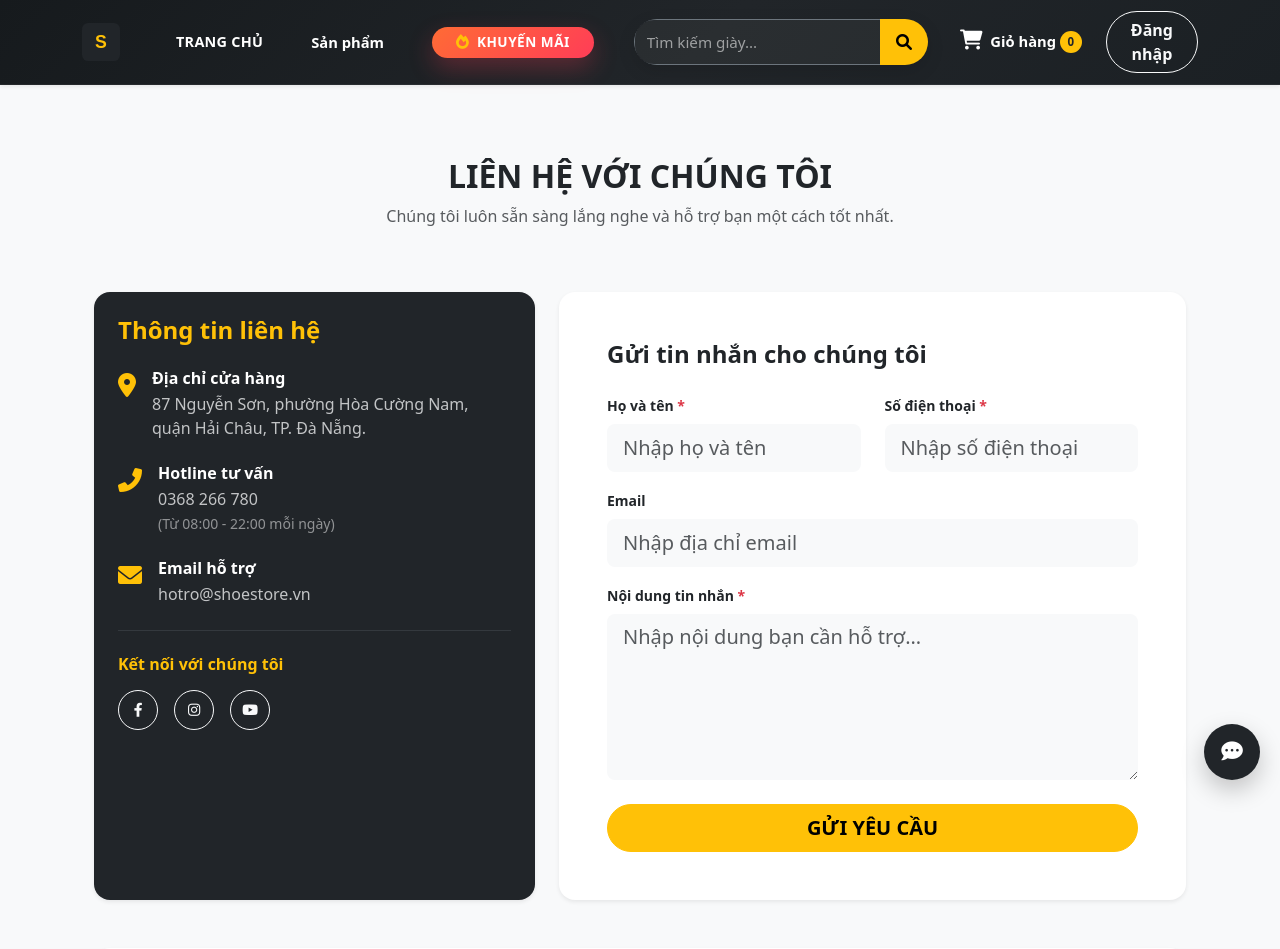
After one commit to TanThong0506/TMDTShoes_Store, a Django app: page /contact/ in a window 1280 px wide. The commit adds this page. Shown: the top 949 px of the page. Run offline with Django 5.2, Linux system fonts and the light colour scheme; data that the repository does not hold is empty; grey boxes are pictures that could not be loaded.

Commit message:
feat: Thêm trang Liên hệ và cập nhật footer

```diff
--- a/shoestore/urls.py
+++ b/shoestore/urls.py
@@ -20,6 +20,9 @@ urlpatterns = [
 
     # Chính sách đổi trả
     path('return-policy/', views.return_policy_page, name='return_policy'),
+
+    # Liên hệ
+    path('contact/', views.contact_page, name='contact'),
 
     # ĐÃ SỬA: Gọi hàm sale_page từ product_views
     path('sale/', product_views.sale_page, name='sale'),
--- a/shoestore/views.py
+++ b/shoestore/views.py
@@ -45,6 +45,9 @@ def help_page(request):
 
 def return_policy_page(request):
     return render(request, 'return_policy.html')
+
+def contact_page(request):
+    return render(request, 'contact.html')
 
 def sale_page(request):
     sale_items = Product.objects.filter(old_price__gt=0).order_by('-id')
--- a/templates/base.html
+++ b/templates/base.html
@@ -428,7 +428,7 @@
             <div class="col-md-3 mb-4">
                 <h6 class="fw-bold">Hỗ trợ</h6>
                 <ul class="list-unstyled small">
-                    <li><a class="text-light text-decoration-none" href="#">Liên hệ</a></li>
+                    <li><a class="text-light text-decoration-none" href="{% url 'contact' %}">Liên hệ</a></li>
                     <li><a class="text-light text-decoration-none" href="{% url 'return_policy' %}">Chính sách đổi trả</a></li>
                     <li><a class="text-light text-decoration-none" href="#">Chính sách bảo hành</a></li>
                 </ul>
--- /dev/null
+++ b/templates/contact.html
@@ -0,0 +1,119 @@
+{% extends "base.html" %}
+
+{% block title %}Liên hệ - Shoe Store{% endblock %}
+
+{% block content %}
+<div class="container py-5">
+    <div class="row justify-content-center">
+        <div class="text-center mb-5">
+            <h2 class="fw-bold text-uppercase">Liên hệ với chúng tôi</h2>
+            <p class="text-muted">Chúng tôi luôn sẵn sàng lắng nghe và hỗ trợ bạn một cách tốt nhất.</p>
+        </div>
+
+        <div class="col-md-5 mb-4">
+            <div class="card border-0 shadow-sm h-100 rounded-4 overflow-hidden">
+                <div class="card-body p-4 bg-dark text-white">
+                    <h4 class="fw-bold mb-4 text-warning">Thông tin liên hệ</h4>
+
+                    <div class="d-flex mb-4 align-items-start">
+                        <i class="fas fa-map-marker-alt fs-4 text-warning me-3 mt-1"></i>
+                        <div>
+                            <h6 class="fw-bold mb-1">Địa chỉ cửa hàng</h6>
+                            <p class="mb-0 text-light opacity-75">87 Nguyễn Sơn, phường Hòa Cường Nam, quận Hải Châu, TP. Đà Nẵng.</p>
+                        </div>
+                    </div>
+
+                    <div class="d-flex mb-4 align-items-start">
+                        <i class="fas fa-phone-alt fs-4 text-warning me-3 mt-1"></i>
+                        <div>
+                            <h6 class="fw-bold mb-1">Hotline tư vấn</h6>
+                            <p class="mb-0 text-light opacity-75"><a href="tel:0368266780" class="text-light text-decoration-none">0368 266 780</a></p>
+                            <small class="opacity-50">(Từ 08:00 - 22:00 mỗi ngày)</small>
+                        </div>
+                    </div>
+
+                    <div class="d-flex mb-4 align-items-start">
+                        <i class="fas fa-envelope fs-4 text-warning me-3 mt-1"></i>
+                        <div>
+                            <h6 class="fw-bold mb-1">Email hỗ trợ</h6>
+                            <p class="mb-0 text-light opacity-75"><a href="mailto:hotro@shoestore.vn" class="text-light text-decoration-none">hotro@shoestore.vn</a></p>
+                        </div>
+                    </div>
+
+                    <hr class="border-secondary my-4">
+
+                    <h6 class="fw-bold mb-3 text-warning">Kết nối với chúng tôi</h6>
+                    <div class="d-flex gap-3">
+                        <a href="https://www.facebook.com/le.tan.thong.364960" class="btn btn-outline-light btn-sm rounded-circle" style="width: 40px; height: 40px; display: inline-flex; align-items: center; justify-content: center;"><i class="fab fa-facebook-f"></i></a>
+                        <a href="https://www.instagram.com/binn.412/" class="btn btn-outline-light btn-sm rounded-circle" style="width: 40px; height: 40px; display: inline-flex; align-items: center; justify-content: center;"><i class="fab fa-instagram"></i></a>
+                        <a href="#" class="btn btn-outline-light btn-sm rounded-circle" style="width: 40px; height: 40px; display: inline-flex; align-items: center; justify-content: center;"><i class="fab fa-youtube"></i></a>
+                    </div>
+                </div>
+            </div>
+        </div>
+
+        <div class="col-md-7 mb-4">
+            <div class="card border-0 shadow-sm h-100 rounded-4">
+                <div class="card-body p-4 p-md-5">
+                    <h4 class="fw-bold mb-4">Gửi tin nhắn cho chúng tôi</h4>
+                    <form action="#" method="POST" id="contactForm">
+                        <div class="row">
+                            <div class="col-md-6 mb-3">
+                                <label class="form-label fw-semibold small">Họ và tên <span class="text-danger">*</span></label>
+                                <input type="text" class="form-control form-control-lg bg-light border-0" placeholder="Nhập họ và tên" required>
+                            </div>
+                            <div class="col-md-6 mb-3">
+                                <label class="form-label fw-semibold small">Số điện thoại <span class="text-danger">*</span></label>
+                                <input type="tel" class="form-control form-control-lg bg-light border-0" placeholder="Nhập số điện thoại" required>
+                            </div>
+                            <div class="col-12 mb-3">
+                                <label class="form-label fw-semibold small">Email</label>
+                                <input type="email" class="form-control form-control-lg bg-light border-0" placeholder="Nhập địa chỉ email">
+                            </div>
+                            <div class="col-12 mb-4">
+                                <label class="form-label fw-semibold small">Nội dung tin nhắn <span class="text-danger">*</span></label>
+                                <textarea class="form-control form-control-lg bg-light border-0" rows="5" placeholder="Nhập nội dung bạn cần hỗ trợ..." required></textarea>
+                            </div>
+                            <div class="col-12">
+                                <button type="submit" class="btn btn-warning btn-lg fw-bold px-5 w-100 rounded-pill">GỬI YÊU CẦU</button>
+                            </div>
+                        </div>
+                    </form>
+                </div>
+            </div>
+        </div>
+
+        <!-- Bản đồ Google Map -->
+        <div class="col-12 mt-4">
+            <div class="card border-0 shadow-sm rounded-4 overflow-hidden">
+                <iframe src="https://www.google.com/maps/embed?pb=!1m18!1m12!1m3!1d3834.331289196395!2d108.219808115362!3d16.048316388894132!2m3!1f0!2f0!3f0!3m2!1i1024!2i768!4f13.1!3m3!1m2!1s0x314219c6e3d23f6b%3A0xc68d5f35d2146f66!2zODcgTmd1eeG7hW4gU8ahbiwgSMOyYSBDxrDhu51uZyBOYW0sIEjhuqNpIENow6J1LCDEkMOgIE7hurVuZw!5e0!3m2!1svi!2s!4v1716381002341!5m2!1svi!2s" width="100%" height="450" style="border:0;" allowfullscreen="" loading="lazy" referrerpolicy="no-referrer-when-downgrade"></iframe>
+            </div>
+        </div>
+    </div>
+</div>
+
+<script>
+    document.getElementById('contactForm').addEventListener('submit', function(e) {
+        e.preventDefault();
+        const btn = this.querySelector('button[type="submit"]');
+        const oldText = btn.innerText;
+        btn.innerHTML = '<i class="fas fa-spinner fa-spin me-2"></i> Đang gửi...';
+        btn.disabled = true;
+
+        // Mô phỏng việc gửi tin nhắn
+        setTimeout(() => {
+            btn.innerHTML = '<i class="fas fa-check-circle me-2"></i> Gửi thành công';
+            btn.classList.replace('btn-warning', 'btn-success');
+            btn.classList.add('text-white');
+            this.reset();
+
+            setTimeout(() => {
+                btn.innerText = oldText;
+                btn.classList.replace('btn-success', 'btn-warning');
+                btn.classList.remove('text-white');
+                btn.disabled = false;
+            }, 3000);
+        }, 1500);
+    });
+</script>
+{% endblock %}
```
